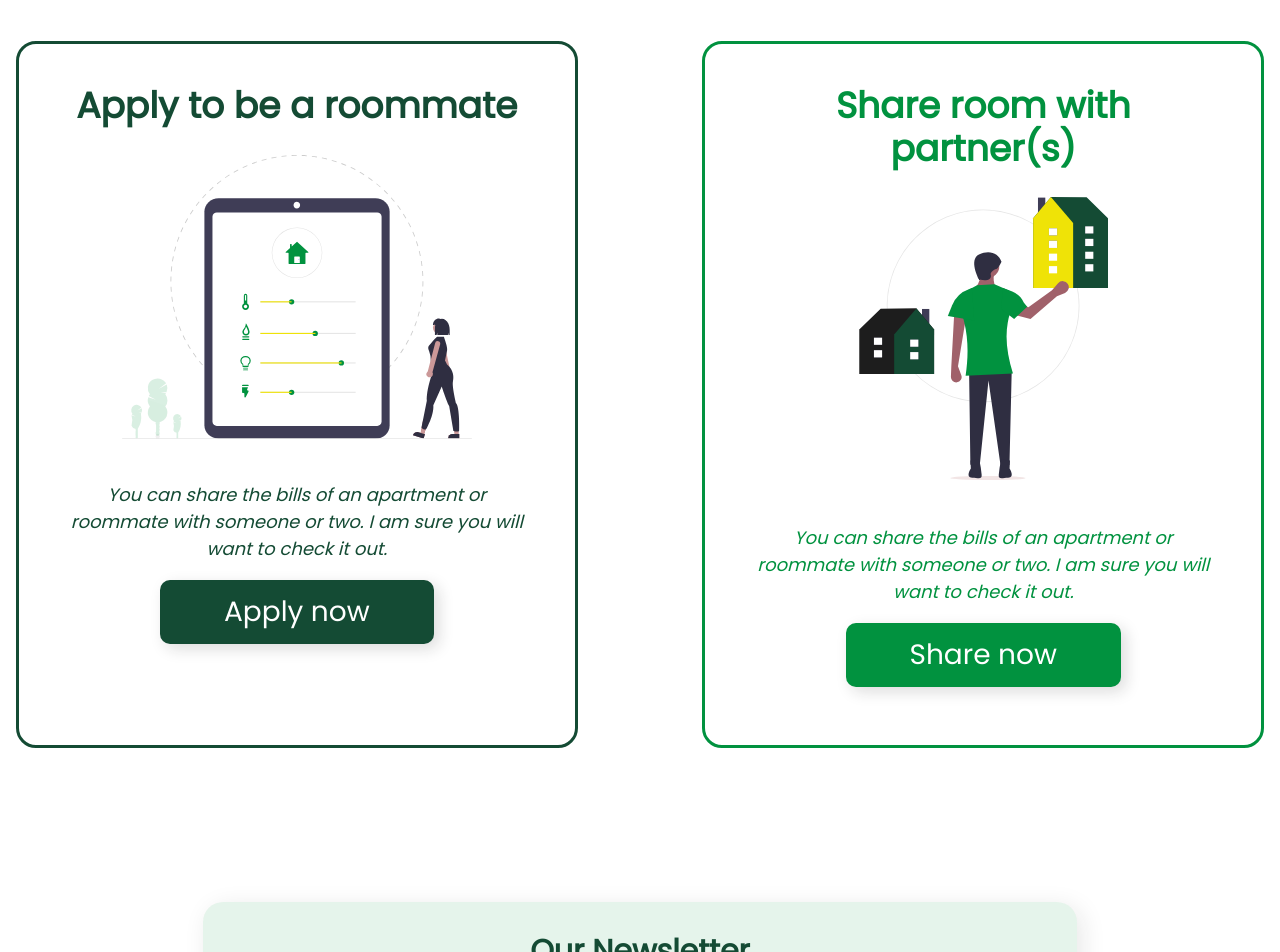
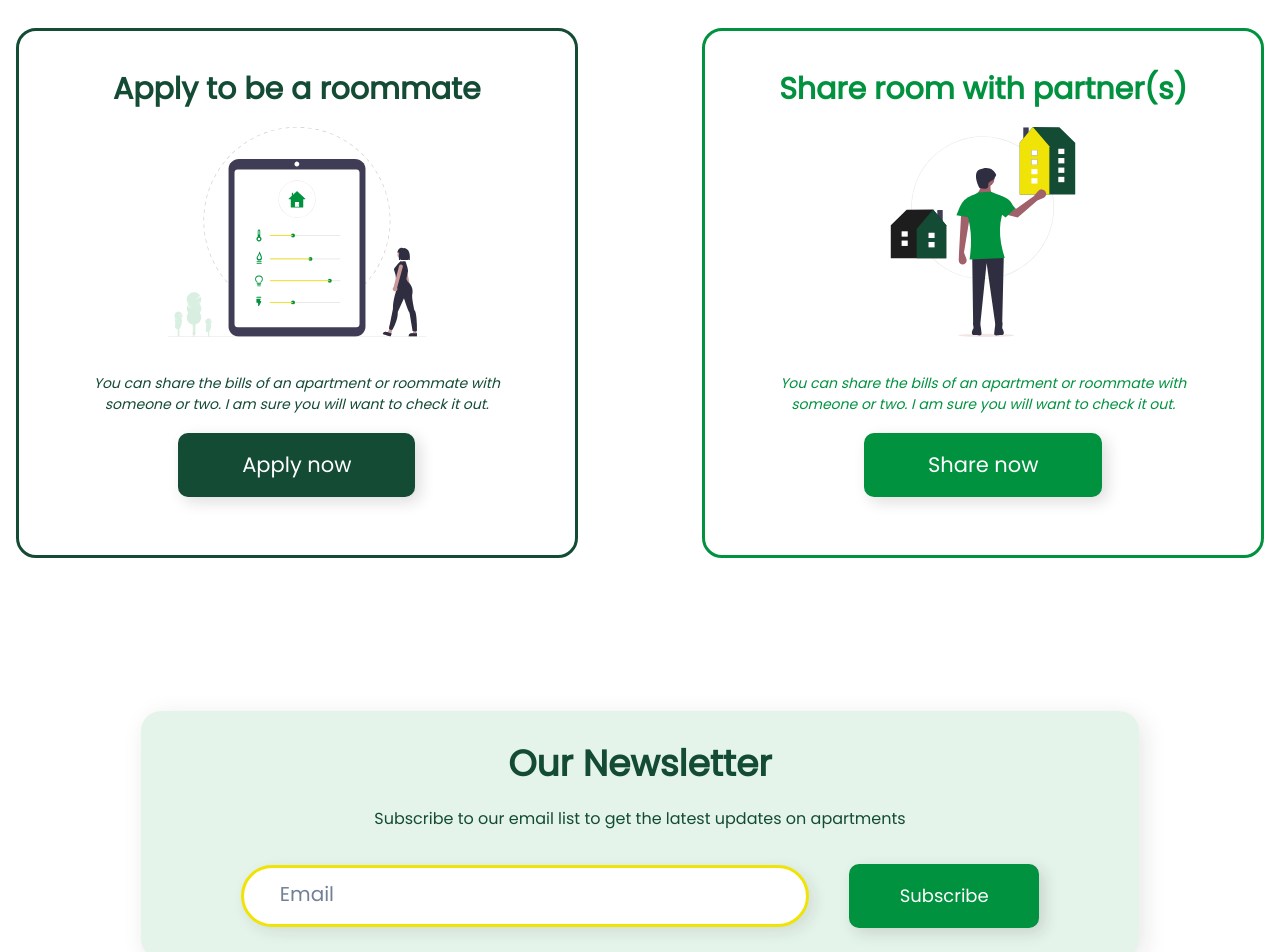
Before and after one commit to Kennyking100/hostel-rentie-v2, a React (Create React App) app: page / in a window 1280 px wide. Shown: the part 2980-3932 px from the top of the page. Built offline with nearby package versions, Linux system fonts and the light colour scheme.

Commit message:
redo details and newsletter

```diff
--- a/src/components/Details.tsx
+++ b/src/components/Details.tsx
@@ -13,14 +13,14 @@ const Details = () => {
         lg: "container.lg",
         xl: "container.xl",
       }}
-      mt={{ base: "-20rem", lg: "-5rem" }}
+      mt={{ base: "-20rem", lg: "0rem" }}
     >
       <Heading
         fontWeight={"bold"}
         color="GreenLight"
         textAlign="center"
-        mb="8.0625rem"
-        size={"3xl"}
+        mb="6rem"
+        size={{ base: "xl", md: "2xl" }}
       >
         Do You Know You Can?
       </Heading>
--- a/src/components/DetailsCard.tsx
+++ b/src/components/DetailsCard.tsx
@@ -40,19 +40,19 @@ const DetailsCard: React.FC<Props> = ({
       textAlign={"center"}
       mb="3rem"
     >
-      <Heading as="h3" size="xl" fontWeight={"semibold"} color={headingColor}>
+      <Heading as="h3" size="lg" fontWeight={"semibold"} color={headingColor}>
         {headingText}
       </Heading>
       <Flex
         justifyContent={"center"}
-        width={"350px"}
-        h={"280px"}
-        mt="27px"
-        mb="47px"
+        width={"264px"}
+        h={"210px"}
+        mt="20px"
+        mb="36px"
       >
         {image}
       </Flex>
-      <Text color={subColor} fontSize="lg" fontStyle={"italic"}>
+      <Text color={subColor} fontSize="sm" fontStyle={"italic"}>
         {subText}
       </Text>
       <Btn
@@ -61,7 +61,7 @@ const DetailsCard: React.FC<Props> = ({
         {...btnProps}
         my="18px"
         px={16}
-        fontSize="28px"
+        fontSize={"1.3125rem"}
       >
         {btnText}
       </Btn>
--- a/src/components/Explore.tsx
+++ b/src/components/Explore.tsx
@@ -19,7 +19,7 @@ const Explore = () => {
       <Box
         position="relative"
         pt="10.125rem"
-        pb={{ base: "40rem", lg: "20rem" }}
+        pb={{ base: "40rem", lg: "17rem" }}
       >
         <Image
           src={bgImg}
--- a/src/components/Newsletter.tsx
+++ b/src/components/Newsletter.tsx
@@ -16,19 +16,19 @@ const Newsletter = () => {
         boxShadow="5px 5px 25px"
         color={"#1D1D1D1A"}
         borderRadius="20px"
-        w={{ base: "100%", md: "70%" }}
+        w={{ base: "100%", md: "80%" }}
         m="auto"
         p={{ base: "31px", md: "31px 100px" }}
         textAlign="center"
         bg={"GreenLighter"}
         borderRight="20px"
         mb={200}
-        mt={"106px"}
+        mt={"105px"}
       >
-        <Heading as="h3" size="lg" color={"GreenDark"}>
+        <Heading as="h3" size="xl" color={"GreenDark"}>
           Our Newsletter
         </Heading>
-        <Text color="GreenDark" mt="29px" mb="44px">
+        <Text color="GreenDark" mt="22px" mb="33px">
           Subscribe to our email list to get the latest updates on apartments
         </Text>
         <Flex
@@ -42,7 +42,7 @@ const Newsletter = () => {
             borderRadius="35px"
             borderColor={"YellowLight"}
             textColor="GreenDarker"
-            height="70px"
+            height="62px"
             boxShadow="5px 5px 15px #1D1D1D1A"
             _placeholder={{ fontSize: "20px", paddingLeft: "20px" }}
             bg="white"
--- a/src/index.css
+++ b/src/index.css
@@ -8,3 +8,8 @@ body {
   margin: 0;
   box-sizing: border-box;
 }
+
+svg {
+  width: 100%;
+  height: 100%;
+}
```
